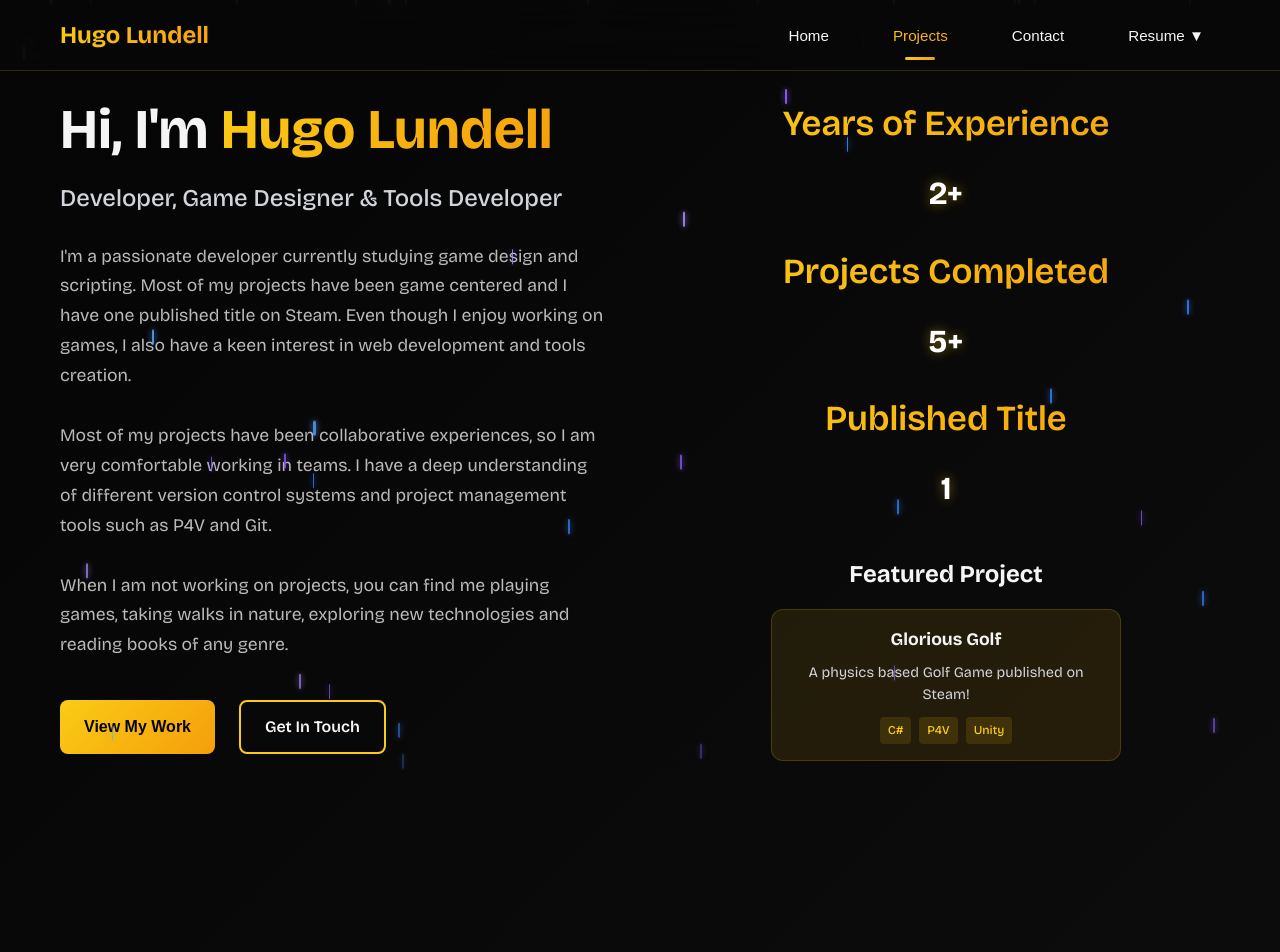
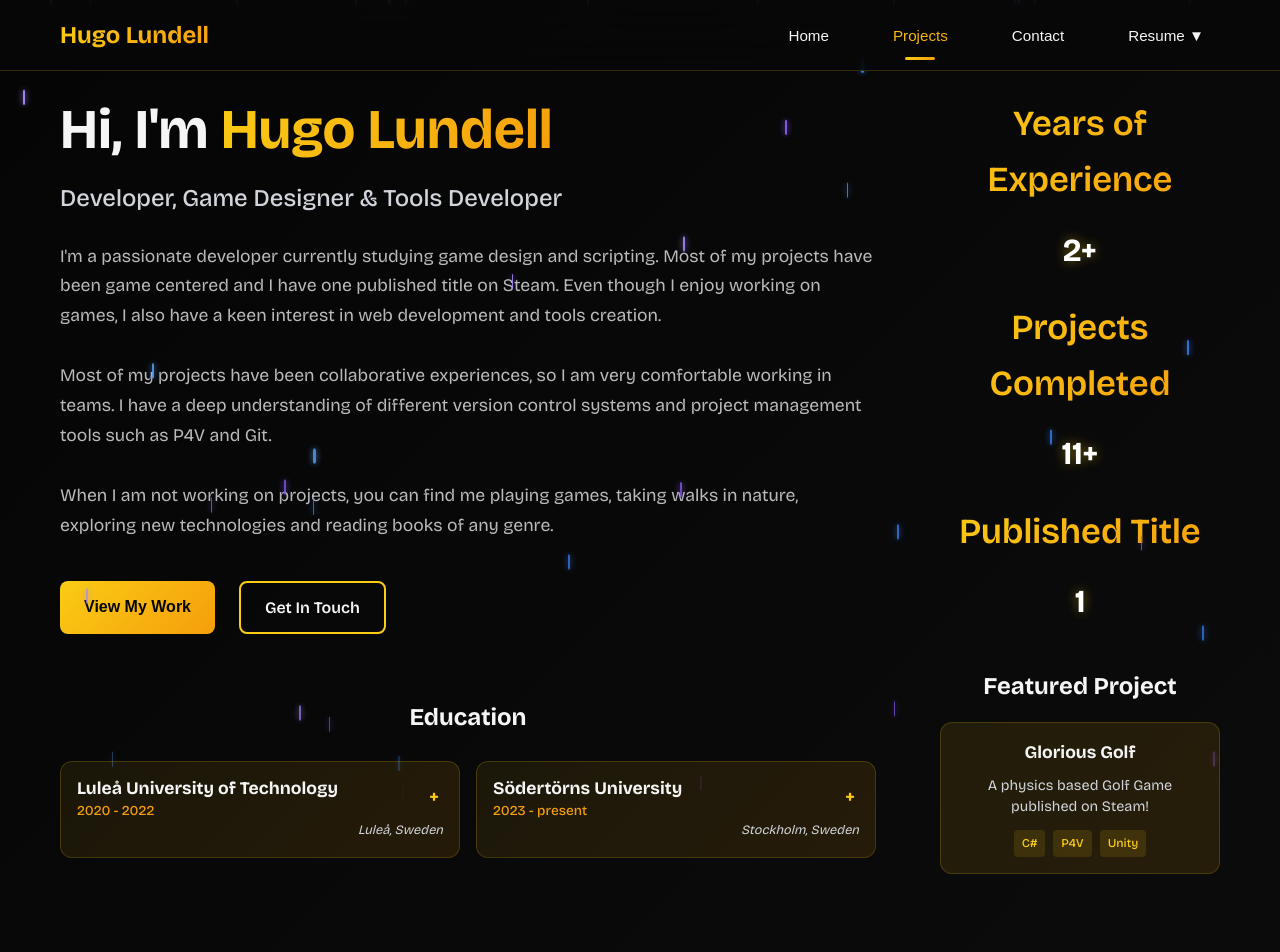
Before and after one commit to penniey/portfolio-website, a React (Vite) app: page / in a window 1280 px wide. Shown: the top 952 px of the page. Built offline with nearby package versions, Linux system fonts and the light colour scheme.

Commit message:
Implement toggle functionality for education sections
Added state management for education cards and toggle functionality.

```diff
--- a/src/components/Hero.tsx
+++ b/src/components/Hero.tsx
@@ -2,10 +2,47 @@ import { Link } from 'react-router-dom';
 import { projects } from '../data/projects';
 import Rain from './Rain';
 import './Hero.css';
+import { useState } from 'react';
 
 const Hero: React.FC = () => {
   // Show only one project - Glorious Golf for performance, or random if preferred
   const featuredProject = projects.find(project => project.title === "Glorious Golf") || projects.filter(project => project.featured)[0];
+
+  // Separate state for each education card
+  const [ltuExpanded, setLtuExpanded] = useState<boolean>(false);
+  const [sodertornsExpanded, setSodertornsExpanded] = useState<boolean>(false);
+
+  const toggleLtu = (event: React.MouseEvent) => {
+    event.stopPropagation();
+    console.log('Toggling LTU. Current state:', ltuExpanded);
+    console.log('Sodertorns current state:', sodertornsExpanded);
+    setLtuExpanded(prev => {
+      const newState = !prev;
+      console.log('LTU new state will be:', newState);
+      return newState;
+    });
+    // Ensure the other one is closed
+    if (sodertornsExpanded) {
+      console.log('Closing Sodertorns');
+      setSodertornsExpanded(false);
+    }
+  };
+
+  const toggleSodertorns = (event: React.MouseEvent) => {
+    event.stopPropagation();
+    console.log('Toggling Södertörns. Current state:', sodertornsExpanded);
+    console.log('LTU current state:', ltuExpanded);
+    setSodertornsExpanded(prev => {
+      const newState = !prev;
+      console.log('Sodertorns new state will be:', newState);
+      return newState;
+    });
+    // Ensure the other one is closed
+    if (ltuExpanded) {
+      console.log('Closing LTU');
+      setLtuExpanded(false);
+    }
+  };
 
   const scrollToProjects = () => {
     const element = document.getElementById('projects');
@@ -51,6 +88,66 @@ const Hero: React.FC = () => {
               Get In Touch
             </a>
           </div>
+
+          {/* Education Section */}
+          <div className="education-section">
+            <h3>Education</h3>
+            <div className="education-items">
+              <div className="education-row">
+                {/* LTU Container - Completely Isolated */}
+                <div className="education-container">
+                  <div
+                    className={`education-item ${ltuExpanded ? 'expanded' : ''}`}
+                    onClick={toggleLtu}
+                  >
+                    <div className="education-header">
+                      <div className="education-left">
+                        <h4>Luleå University of Technology</h4>
+                        <div className="education-date">2020 - 2022</div>
+                      </div>
+                      <div className="education-right">
+                        <span className="education-location">Luleå, Sweden</span>
+                        <span className="education-toggle">{ltuExpanded ? '−' : '+'}</span>
+                      </div>
+                    </div>
+                    {ltuExpanded && (
+                      <div className="education-details">
+                        <p><strong>Program:</strong> Space Engineering</p>
+                        <p><strong>Focus:</strong> How to apply math/physics to stimulate data and analyse it</p>
+                        <p><strong>Key Courses Features:</strong> Math, Physics and Data Analytics</p>
+                      </div>
+                    )}
+                  </div>
+                </div>
+
+                {/* Södertörns Container - Completely Isolated */}
+                <div className="education-container">
+                  <div
+                    className={`education-item ${sodertornsExpanded ? 'expanded' : ''}`}
+                    onClick={toggleSodertorns}
+                  >
+                    <div className="education-header">
+                      <div className="education-left">
+                        <h4>Södertörns University</h4>
+                        <div className="education-date">2023 - present</div>
+                      </div>
+                      <div className="education-right">
+                        <span className="education-location">Stockholm, Sweden</span>
+                        <span className="education-toggle">{sodertornsExpanded ? '−' : '+'}</span>
+                      </div>
+                    </div>
+                    {sodertornsExpanded && (
+                      <div className="education-details">
+                        <p><strong>Program:</strong> Game Design & Scripting</p>
+                        <p><strong>Focus:</strong> Strong focus on C# coding, design principles and game theory</p>
+                        <p><strong>Key Course Features:</strong> Game Programming, Marketing, Algorithm design</p>
+                      </div>
+                    )}
+                  </div>
+                </div>
+              </div>
+            </div>
+          </div>
         </div>
         <div className="hero-right-section">
           <div className="hero-stats">
@@ -60,7 +157,7 @@ const Hero: React.FC = () => {
               <div className="stat-number">2+</div>
 
               <div className="stat-label">Projects Completed</div>
-              <div className="stat-number">5+</div>
+              <div className="stat-number">11+</div>
 
               <div className="stat-label">Published Title</div>
               <div className="stat-number">1</div>
@@ -74,7 +171,7 @@ const Hero: React.FC = () => {
               </div>
 
               <div className="stat-card">
-                <div className="stat-number">5+</div>
+                <div className="stat-number">11+</div>
                 <div className="stat-label">Projects Completed</div>
               </div>
 
```
